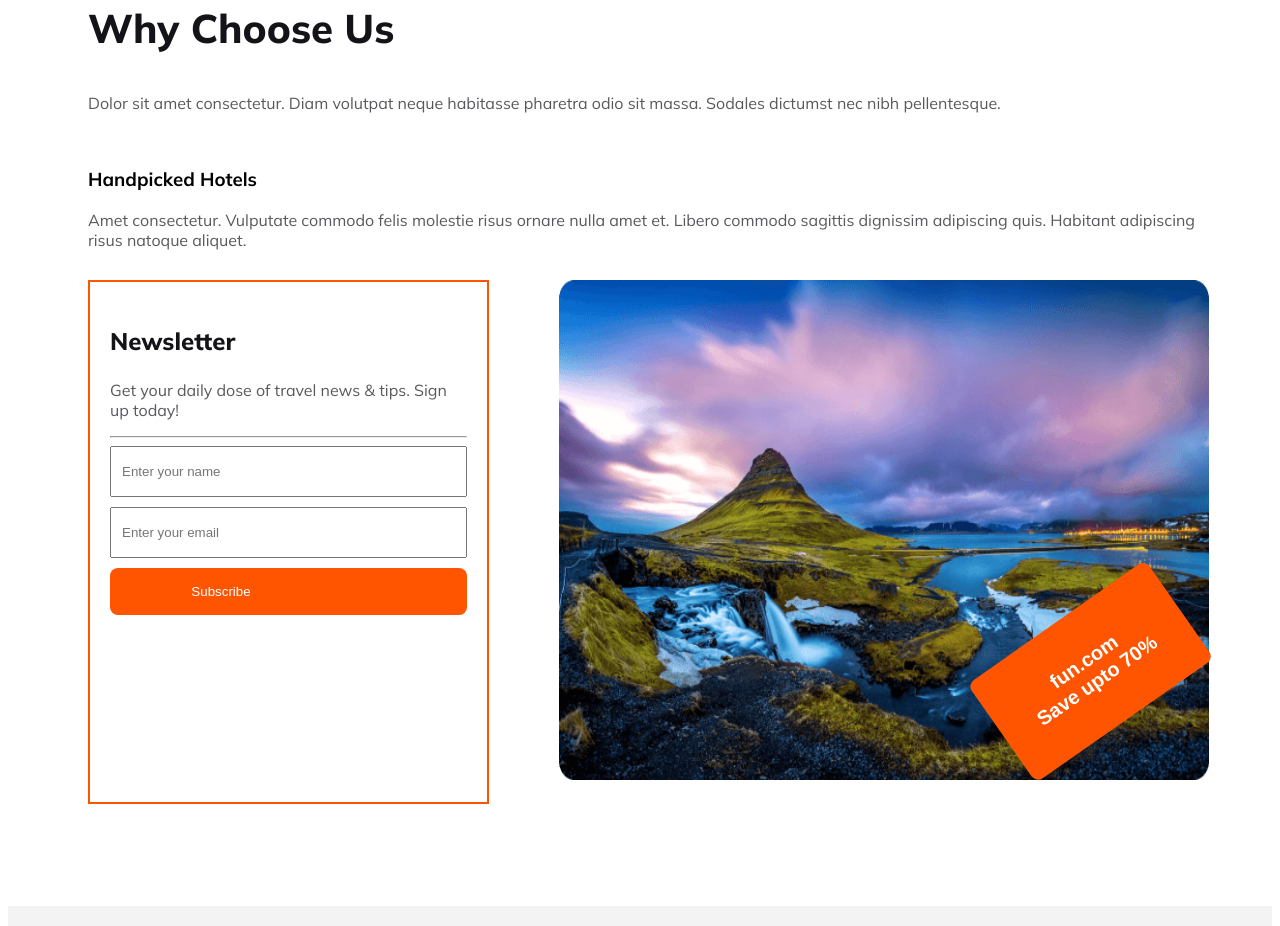
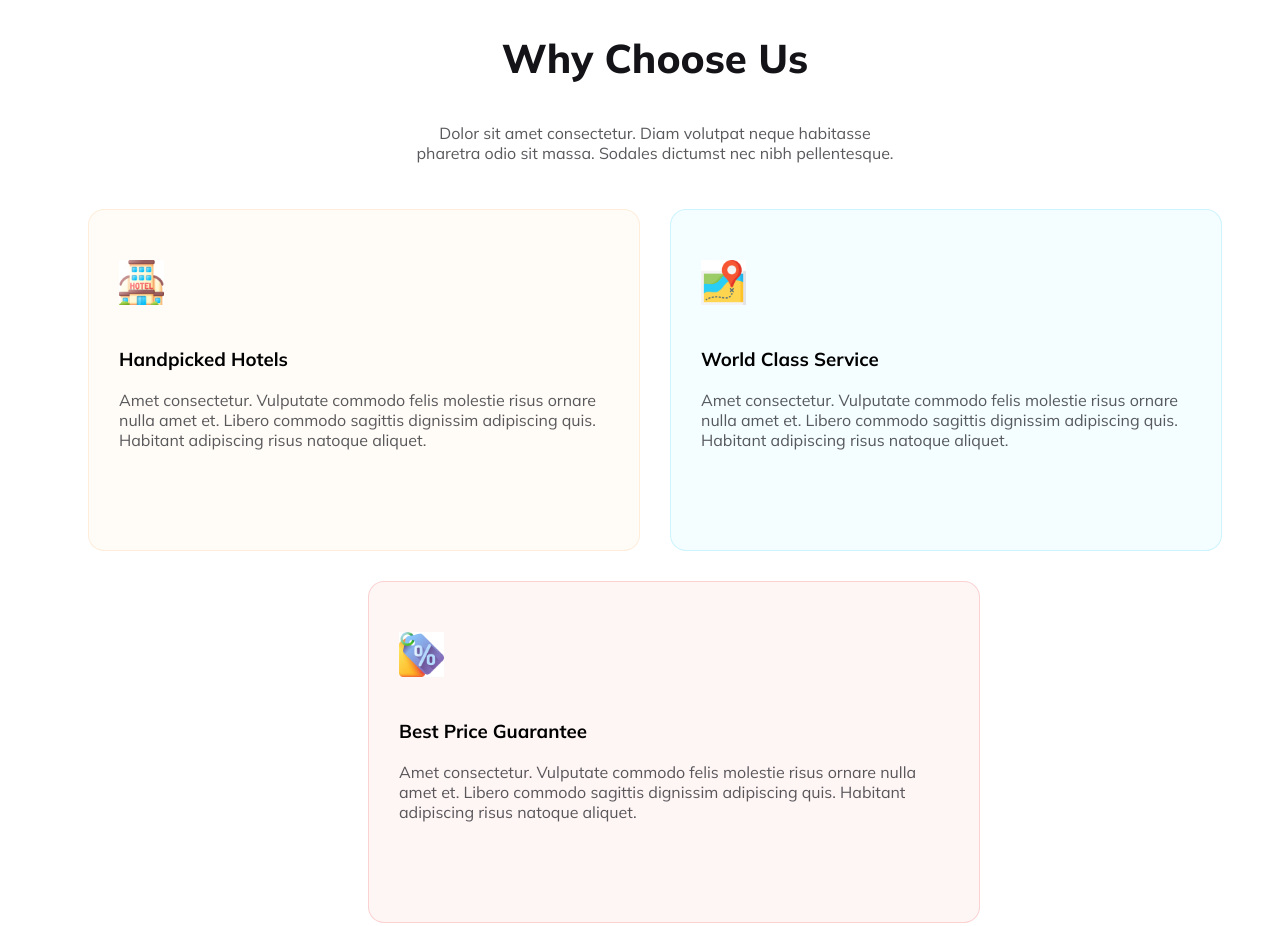
Before and after one commit to JN-Nema/B9A2, a plain HTML site: page index.html in a window 1280 px wide. Shown: the part 2516-3442 px from the top of the page. Drawn offline with Linux system fonts and the light colour scheme.

Commit message:
why choose us section created

```diff
--- a/index.html
+++ b/index.html
@@ -99,24 +99,41 @@
 
             </div>
         </section>
+
         <section class="why-choose-us">
-            <div>
+            <div class="card-hd">
                 <h3 class="tour-title">Why Choose Us</h3>
                 <p class="description">Dolor sit amet consectetur. Diam volutpat neque
-                     habitasse pharetra odio sit massa.
+                     habitasse <br> pharetra odio sit massa.
                     Sodales dictumst nec nibh pellentesque.</p>
 
             </div>
             <div class="card">
                 <div class="card-prime">
-                    <img src="" alt="" class="icn">
-                    <h3>Handpicked Hotels</h3>
+                    <div class="card-first-row">
+                        <img id="card-icn" src="Images/hotel 1.jpg" alt="" class="icn">
+                        <h3>Handpicked Hotels</h3>
+                        <p class="description">Amet consectetur. Vulputate commodo felis molestie risus  ornare nulla amet et. Libero commodo sagittis dignissim adipiscing quis.
+                            Habitant adipiscing risus natoque aliquet. </p>
+                    </div>
+                    <div class="card-first-row2">
+                        <img id="card-icn" src="Images/map 1.jpg" alt="" class="icn">
+                        <h3>World Class Service</h3>
+                        <p class="description">Amet consectetur. Vulputate commodo felis molestie risus  ornare nulla amet et. Libero commodo sagittis dignissim adipiscing quis.
+                            Habitant adipiscing risus natoque aliquet. </p>
+                    </div>
+                </div>
+                <div class="card-second-row">
+                    <img id="card-icn" src="Images/price-tag 1.jpg" alt="" class="icn">
+                    <h3>Best Price Guarantee</h3>
                     <p class="description">Amet consectetur. Vulputate commodo felis molestie risus  ornare nulla amet et. Libero commodo sagittis dignissim adipiscing quis.
                         Habitant adipiscing risus natoque aliquet. </p>
                 </div>
             </div>
 
         </section>
+
+
         <section class="deals-discount">
 
         </section>
--- a/styles.css
+++ b/styles.css
@@ -264,10 +264,51 @@ footer{
     margin-left: 30px;
     margin-right: 30px;
 
+}
+
+/* why-choose-use section styles */
+.why-choose-us{
+    margin-top: 70px;
+    margin-bottom: 70px;
+}
+.card{
+    padding-top: 30px;
+}
+.card-hd{
+    text-align: center;
+}
+#card-icn{
+    width: 45px;
+    height: 45px;
+    padding-top: 20px;
+    padding-bottom: 20px;
 
 }
+.card-first-row, .card-first-row2, .card-second-row{
+    border-radius: 16px;
+    padding: 30px;
+    width: 550px;
+    height: 280px;
+}
+.card-first-row{
+    border: 1px solid rgba(251, 181, 99, 0.20);
+    background: rgba(251, 181, 99, 0.05);
+}
+.card-first-row2{
+    border: 1px solid rgba(41, 206, 246, 0.20);
+    background: rgba(41, 206, 246, 0.05);
 
-
+}
+.card-second-row{
+    border: 1px solid rgba(233, 68, 68, 0.20);
+    background: rgba(233, 68, 68, 0.05);
+    margin:30px 280px 30px ;
+}
+.card-prime{
+    display: flex;
+    justify-content: space-between;
+    gap: 30px;
+}
 /* responsive media query */
 @media screen and (max-width: 600px) {
     main, header{
@@ -305,8 +346,9 @@ footer{
     .places-row1, .places-row2, .places-row3{
         flex-direction: column;
     }
-    #mountain2, #maldives, #north-america, #srilanka, #banderban, #kashmir, #indonesia , #bangladesh{
-        width: 560px;
+    #mountain2, #maldives, #north-america, #srilanka, #banderban, #kashmir,
+    #indonesia , #bangladesh {
+        width: 550px;
         height: 300px;
     }
 
@@ -339,4 +381,13 @@ footer{
     .mountain{
         padding-left:-20px ;
     }
+    .card-prime{
+        flex-direction: column;
+    }
+    .card-first-row, .card-first-row2, .card-second-row{
+        box-sizing: border-box;
+    }
+    .card-second-row{
+        margin-left: -4px;
+    }
 }
```
Also changed, not shown: Images/hotel 1.jpg (added), Images/map 1.jpg (added), Images/price-tag 1.jpg (added).
